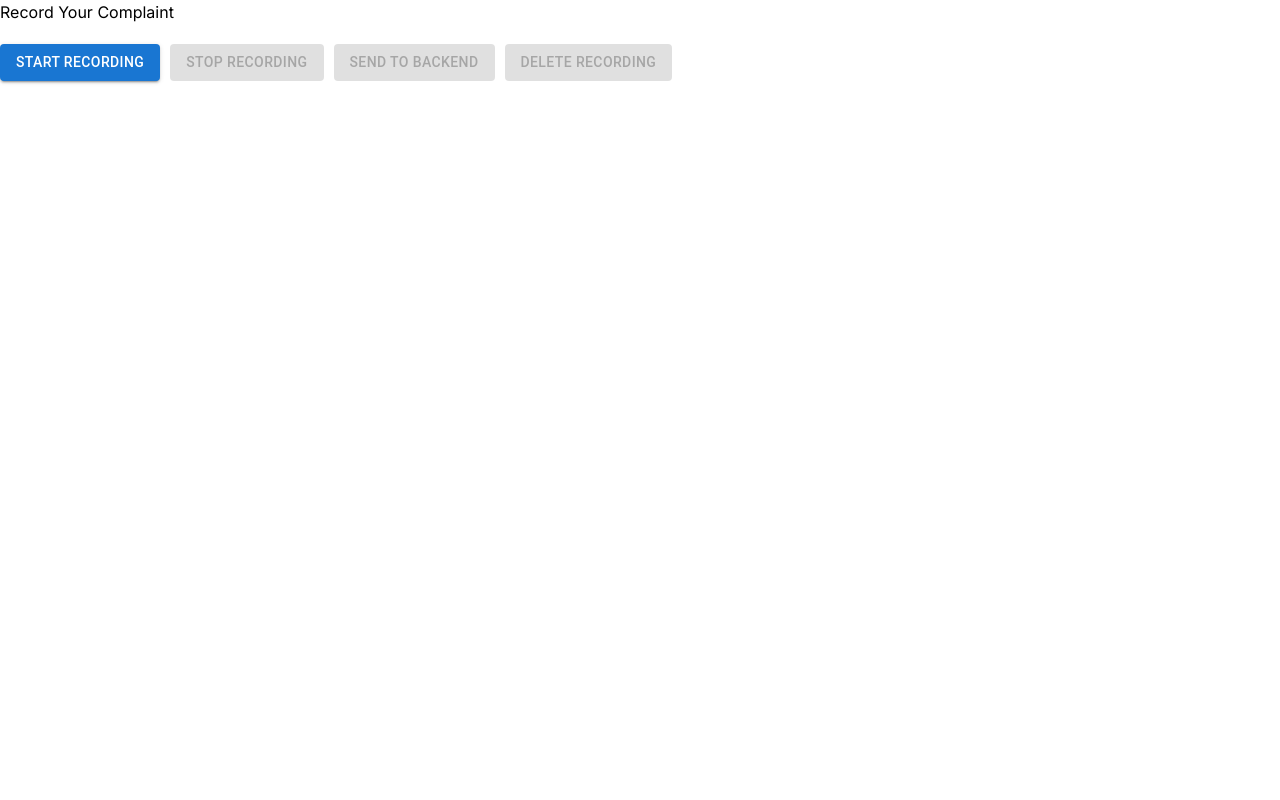
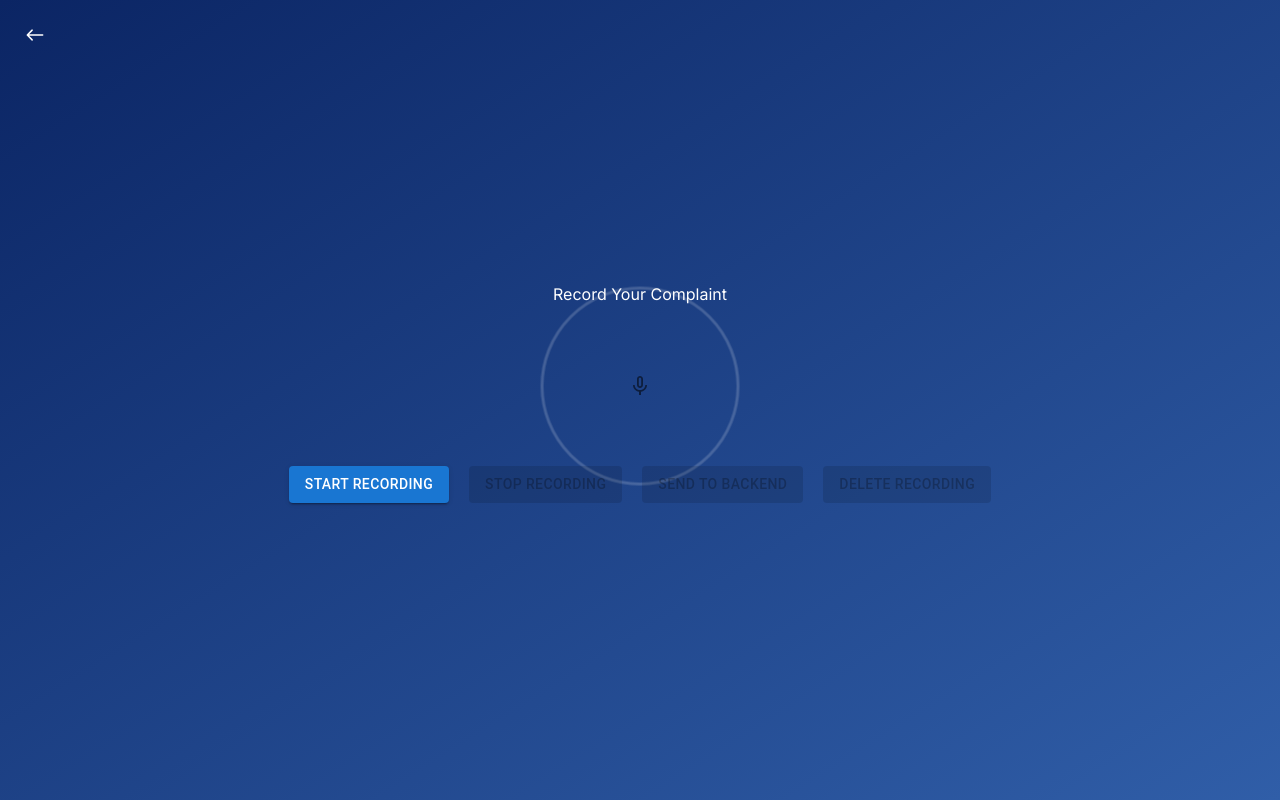
Before and after one commit to alexfarouz/call-complaint-recognition, a Next.js app: page /dashboard in a window 1280 px wide. Built offline with nearby package versions, Linux system fonts and the light colour scheme; no server answers.

Commit message:
Added styles to record

```diff
--- /dev/null
+++ b/app/components/RecordCall.css
@@ -0,0 +1,79 @@
+/* RecordCall.css */
+
+/* Centering the main container */
+.back-button {
+    position: absolute;
+    top: 20px;
+    left: 20px;
+    text-decoration: none;
+  }
+
+
+.recording-container {
+    display: flex;
+    flex-direction: column;
+    align-items: center;
+    justify-content: center;
+    min-height: 100vh;
+    text-align: center;
+    color: #ffffff;
+    background: linear-gradient(to bottom right, #0b2564, #305ea8);
+  }
+
+  .microphone-container {
+    position: relative;
+    display: flex;
+    align-items: center;
+    justify-content: center;
+    margin-bottom: 60px;
+    margin-top: 60px;
+  }
+
+  .microphone-icon {
+    font-size: 100px;
+    color: #ffffff;
+    transition: color 0.3s;
+  }
+
+  .microphone-icon.recording {
+    color: #ff3d00; /* Change color when recording */
+  }
+
+  .wave-animation {
+    position: absolute;
+    width: 200px;
+    height: 200px;
+    border-radius: 50%;
+    border: 3px solid rgba(255, 255, 255, 0.5);
+    animation: wave 1.5s infinite;
+    opacity: 0;
+  }
+
+  .wave-animation.wave-active {
+    opacity: 1;
+  }
+
+  @keyframes wave {
+    0% {
+      transform: scale(0.9);
+      opacity: 0.5;
+    }
+    50% {
+      transform: scale(1.1);
+      opacity: 0.2;
+    }
+    100% {
+      transform: scale(0.9);
+      opacity: 0.5;
+    }
+  }
+
+  .button-group {
+    display: flex;
+    margin-bottom: 15px;
+    gap: 20px;
+  }
+
+  .response-text {
+    margin-top: 20px;
+  }
--- a/app/components/RecordCall.jsx
+++ b/app/components/RecordCall.jsx
@@ -1,6 +1,11 @@
 import React, { useState, useEffect } from 'react';
 import Button from '@mui/material/Button';
+import IconButton from '@mui/material/IconButton';
+import MicIcon from '@mui/icons-material/Mic';
+import MicNoneIcon from '@mui/icons-material/MicNone';
 import { sendCallToBackend } from '../utils/SendCall';
+import { IoIosArrowRoundBack } from 'react-icons/io';
+import './RecordCall.css'; // Import the CSS file for styling
 
 const RecordCall = () => {
   const [isRecording, setIsRecording] = useState(false);
@@ -28,6 +33,14 @@ const RecordCall = () => {
     if (event.data && event.data.size > 0) {
       setAudioBlob(event.data);
       setAudioUrl(URL.createObjectURL(event.data));
+    }
+  };
+
+  const toggleRecording = () => {
+    if (isRecording) {
+      stopRecording();
+    } else {
+      startRecording();
     }
   };
 
@@ -70,16 +83,28 @@ const RecordCall = () => {
   };
 
   return (
-    <div>
-      <h1>Record Your Complaint</h1>
-      {audioUrl && <audio src={audioUrl} controls />}
-      <div style={{ marginTop: '20px' }}>
+    <div className="recording-container">
+      <a href="/" className="back-button">
+        <IoIosArrowRoundBack size={30} />
+      </a>
+      <h1 className="record-title">Record Your Complaint</h1>
+      <div className="microphone-container">
+        <IconButton
+          className={`microphone-icon ${isRecording ? 'recording' : ''}`}
+          onClick={toggleRecording}
+          aria-label={isRecording ? "Stop Recording" : "Start Recording"}
+        >
+          {isRecording ? <MicIcon fontSize="inherit" /> : <MicNoneIcon fontSize="inherit" />}
+        </IconButton>
+        <div className={`wave-animation ${isRecording ? 'wave-active' : ''}`}></div>
+      </div>
+
+      <div className="button-group">
         <Button
           variant="contained"
           color="primary"
           onClick={startRecording}
           disabled={isRecording}
-          style={{ marginRight: '10px' }}
         >
           Start Recording
         </Button>
@@ -88,7 +113,6 @@ const RecordCall = () => {
           color="secondary"
           onClick={stopRecording}
           disabled={!isRecording}
-          style={{ marginRight: '10px' }}
         >
           Stop Recording
         </Button>
@@ -97,7 +121,6 @@ const RecordCall = () => {
           color="success"
           onClick={handleSendToBackend}
           disabled={!audioBlob}
-          style={{ marginRight: '10px' }}
         >
           Send to Backend
         </Button>
@@ -110,10 +133,9 @@ const RecordCall = () => {
           Delete Recording
         </Button>
       </div>
-
-      {/* Display the response text */}
+      {audioUrl && <audio src={audioUrl} controls />}
       {responseText && (
-        <div style={{ marginTop: '20px' }}>
+        <div className="response-text">
           <h2>API Response:</h2>
           <p>{responseText}</p>
         </div>
--- a/package.json
+++ b/package.json
@@ -18,6 +18,7 @@
     "next": "14.2.5",
     "react": "^18",
     "react-dom": "^18",
+    "react-icons": "^5.3.0",
     "react-media-recorder": "^1.7.0",
     "react-router-dom": "^6.26.1"
   },
```
Also changed, not shown: 1 other file (tests, documents, lock files or other folders).
